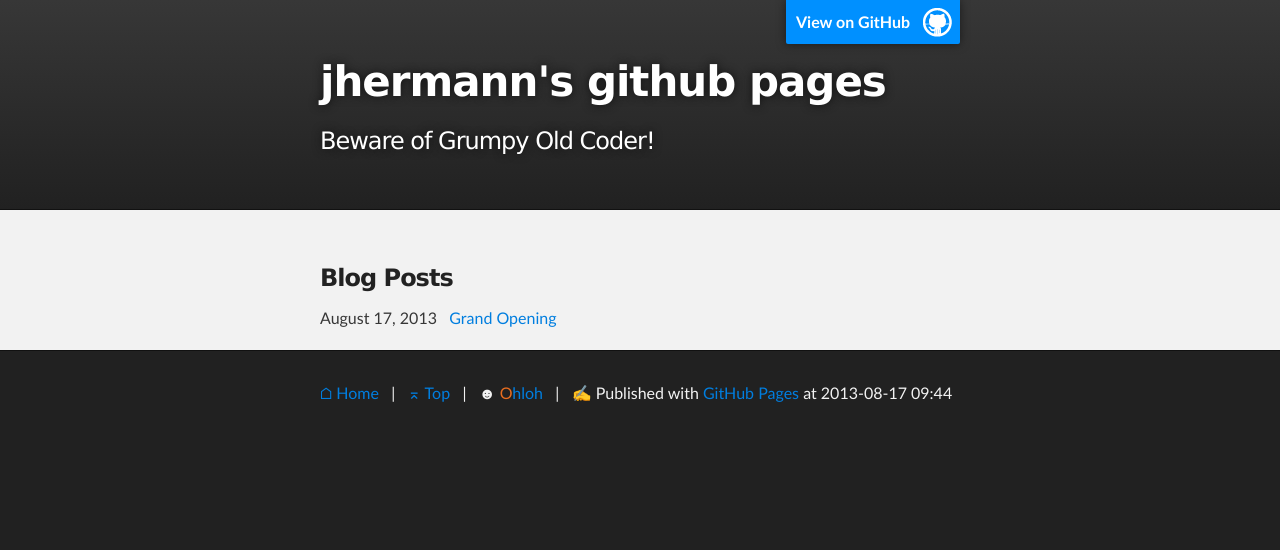
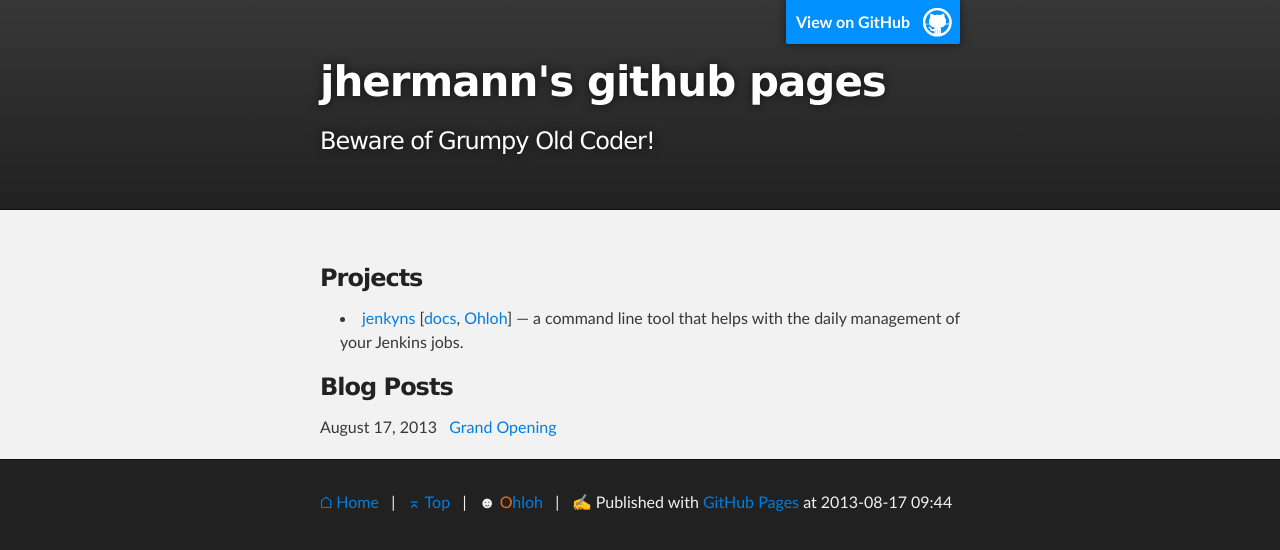
Before and after one commit to jhermann/jhermann.github.io, a Jekyll site: the page built from index.html, in a window 1280 px wide. Shown: the top 550 px of the page. Built offline with Jekyll 4.4.1, drawn with Linux system fonts in a browser that asks for light colours; Markdown is read by kramdown in place of the engine named in the settings.

Commit message:
project list added

```diff
--- a/index.html
+++ b/index.html
@@ -3,6 +3,17 @@ layout: default
 title: jhermann's github pages
 tagline: Beware of Grumpy Old Coder!
 ---
+
+<h3>Projects</h3>
+
+<ul>
+    <li>
+        <a href="https://github.com/jhermann/jenkyns">jenkyns</a>
+        [<a href="/jenkyns">docs</a>, <a href="https://www.ohloh.net/p/jenkyns">Ohloh</a>]
+        — a command line tool that helps with the daily management of your Jenkins jobs.
+    </li>
+</ul>
+
 
 <h3>Blog Posts</h3>
 {% for post in site.posts %}
```
